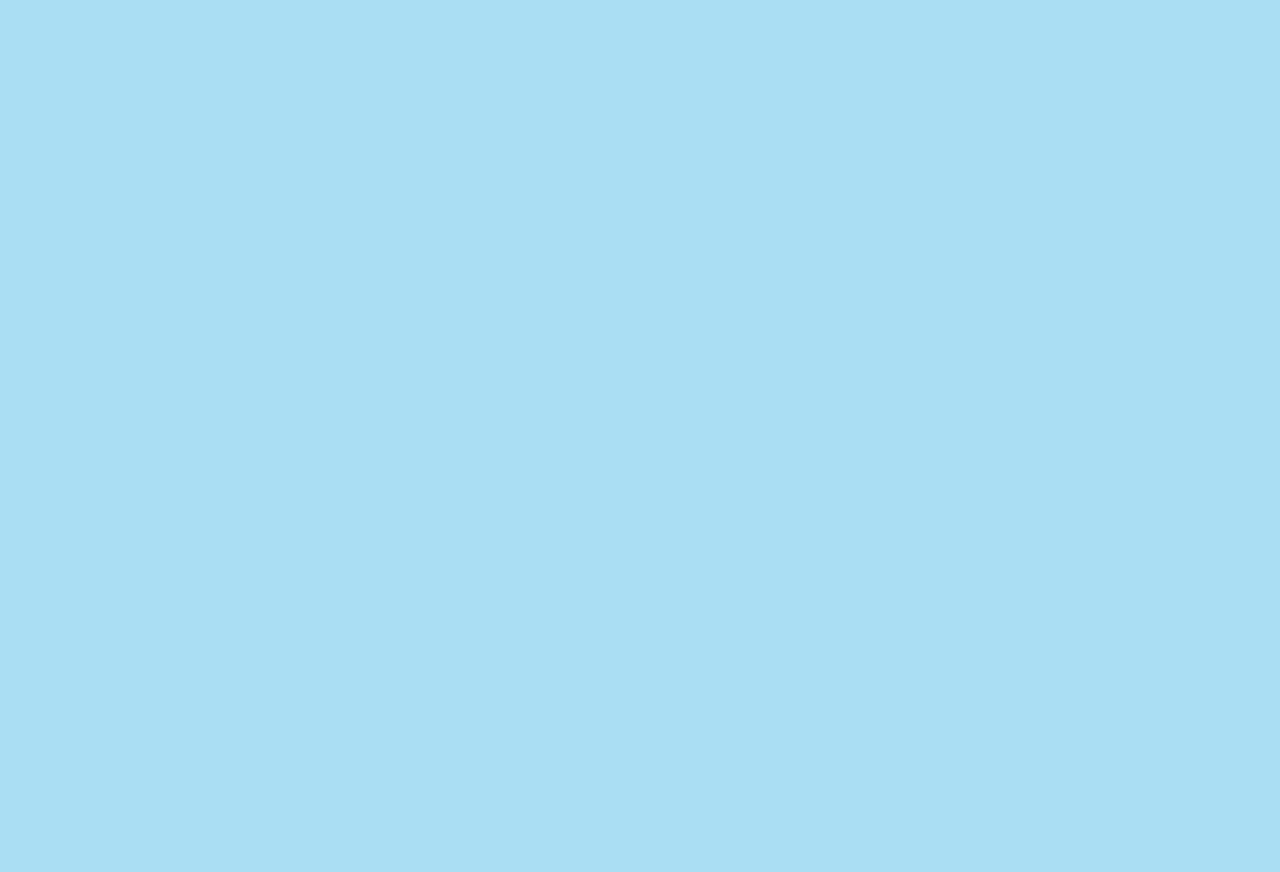
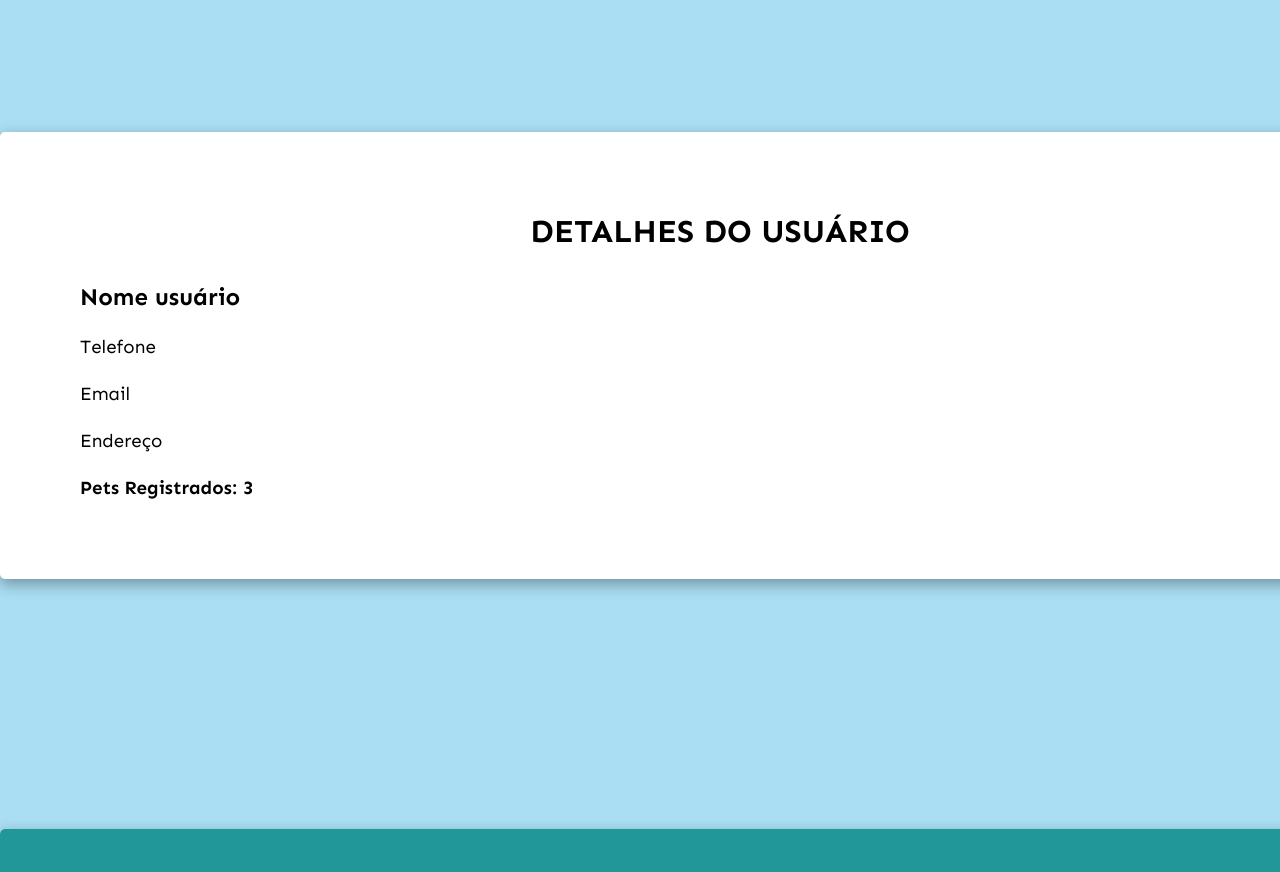
Before and after one commit to pedroairton/sistema-petshop, an Angular app: page / in a window 1280 px wide. Shown: the part 1920-2792 px from the top of the page. Before the commit the page ends 1802 px from the top, so only its background shows below. Built offline with nearby package versions, Linux system fonts and the light colour scheme; no server answers.

Commit message:
feat: Service, página login e início da página de usuário

```diff
--- a/src/app/app.component.html
+++ b/src/app/app.component.html
@@ -149,3 +149,31 @@
     </div>
   </div>
 </section>
+<section class="content">
+  <div class="page-usuario">
+    <h1>DETALHES DO USUÁRIO</h1>
+    <div class="content-usuario">
+      <div class="infos-usuario">
+        <h2>Nome usuário</h2>
+        <h3>Telefone</h3>
+        <h3>Email</h3>
+        <h3>Endereço</h3>
+        <h3>Pets Registrados: 3</h3>
+      </div>
+    </div>
+  </div>
+</section>
+<section class="content">
+  <div class="page-login">
+    <div class="img-logo">
+      <!-- <img src="" alt=""> -->
+       <h1>Logo</h1>
+      <h1>PAINEL DE ADMINISTRADOR</h1>
+    </div>
+    <form>
+      <input type="text" name="login" placeholder="Digite seu login">
+      <input type="password" name="senha" placeholder="Digite sua senha">
+      <button type="submit">Login</button>
+    </form>
+  </div>
+</section>
--- a/src/app/app.component.scss
+++ b/src/app/app.component.scss
@@ -222,4 +222,69 @@ $lightBlue2: #60c1dc;
       }
     }
   }
+  // page usuario
+  .page-usuario{
+    padding: 80px;
+    .content-usuario{
+      display: flex;
+      flex-direction: column;
+      margin-top: 2rem;
+      .infos-usuario{
+        display: flex;
+        flex-direction: column;
+        gap: 1.5rem;
+        h3:not(:last-child){
+          font-weight: 400;
+        }
+      }
+    }
+  }
+  // page login
+  .page-login{
+   background-color: $darkBlue;
+   border-radius: 5px;
+   display: flex;
+   flex-direction: column;
+   align-items: center;
+   gap: 150px;
+   padding: 4rem 0;
+   .img-logo{
+    color: white;
+    display: flex;
+    flex-direction: column;
+    gap: 2rem;
+   }
+   form {
+    display: flex;
+    flex-direction: column;
+    gap: 1rem;
+    width: 400px;
+    input,
+    button {
+      width: 100%;
+      height: 40px;
+      border: none;
+    }
+    input {
+      padding-left: 1rem;
+      border-radius: 2px;
+      transition: 0.3s;
+      outline: solid 2px transparent;
+      &:focus-visible {
+        outline: solid 2px $lightBlue;
+      }
+    }
+    button {
+      border-radius: 2px;
+      background-color: $lightBlue;
+      font-size: 1.25rem;
+      font-weight: 500;
+      cursor: pointer;
+      transition: 0.3s;
+      &:hover {
+        background-color: $lightBlue2;
+      }
+    }
+  }
+  }
 }
--- a/src/app/app.component.ts
+++ b/src/app/app.component.ts
@@ -1,8 +1,8 @@
-import { Component } from '@angular/core';
+import { Component, inject, OnInit } from '@angular/core';
 import { CommonModule } from '@angular/common';
 import { RouterOutlet } from '@angular/router';
-import { HttpClient } from '@angular/common/http';
 import { NavbarComponent } from './components/navbar/navbar.component';
+import { ApiService } from './services/api.service';
 
 @Component({
   selector: 'app-root',
@@ -11,9 +11,13 @@ import { NavbarComponent } from './components/navbar/navbar.component';
   templateUrl: './app.component.html',
   styleUrl: './app.component.scss',
 })
-export class AppComponent {
+export class AppComponent implements OnInit{
   title: string = 'petshop';
   public mobile: boolean = false;
+
+  #apiService = inject(ApiService)
+  public dataUsuarios: any
+
   toggleMobile() {
     this.mobile === true ? (this.mobile = false) : (this.mobile = true);
   }
@@ -91,4 +95,14 @@ export class AppComponent {
       pets: 2,
     },
   ];
+  ngOnInit(): void {
+    this.#apiService.getUsuarios().subscribe(
+      (response) => {
+        this.dataUsuarios = response
+        console.log(this.dataUsuarios)
+      }, (err) => {
+        console.error('Erro:', err)
+      }
+    )
+  }
 }
--- a/src/app/app.config.ts
+++ b/src/app/app.config.ts
@@ -3,7 +3,8 @@ import { provideRouter } from '@angular/router';
 
 import { routes } from './app.routes';
 import { provideClientHydration } from '@angular/platform-browser';
+import { provideHttpClient } from '@angular/common/http';
 
 export const appConfig: ApplicationConfig = {
-  providers: [provideRouter(routes), provideClientHydration()]
+  providers: [provideRouter(routes), provideClientHydration(), provideHttpClient()]
 };
--- /dev/null
+++ b/src/app/services/api.service.ts
@@ -0,0 +1,17 @@
+import { HttpClient } from '@angular/common/http';
+import { Injectable } from '@angular/core';
+import { Observable } from 'rxjs';
+
+@Injectable({
+  providedIn: 'root'
+})
+export class ApiService {
+  private apiUrl = "http://localhost:8000"
+
+  constructor(private http: HttpClient) { }
+
+  // get
+  getUsuarios(): Observable<any>{
+    return this.http.get(this.apiUrl+'/usuarios')
+  }
+}
```
Also changed, not shown: 1 other file (tests, documents, lock files or other folders).
